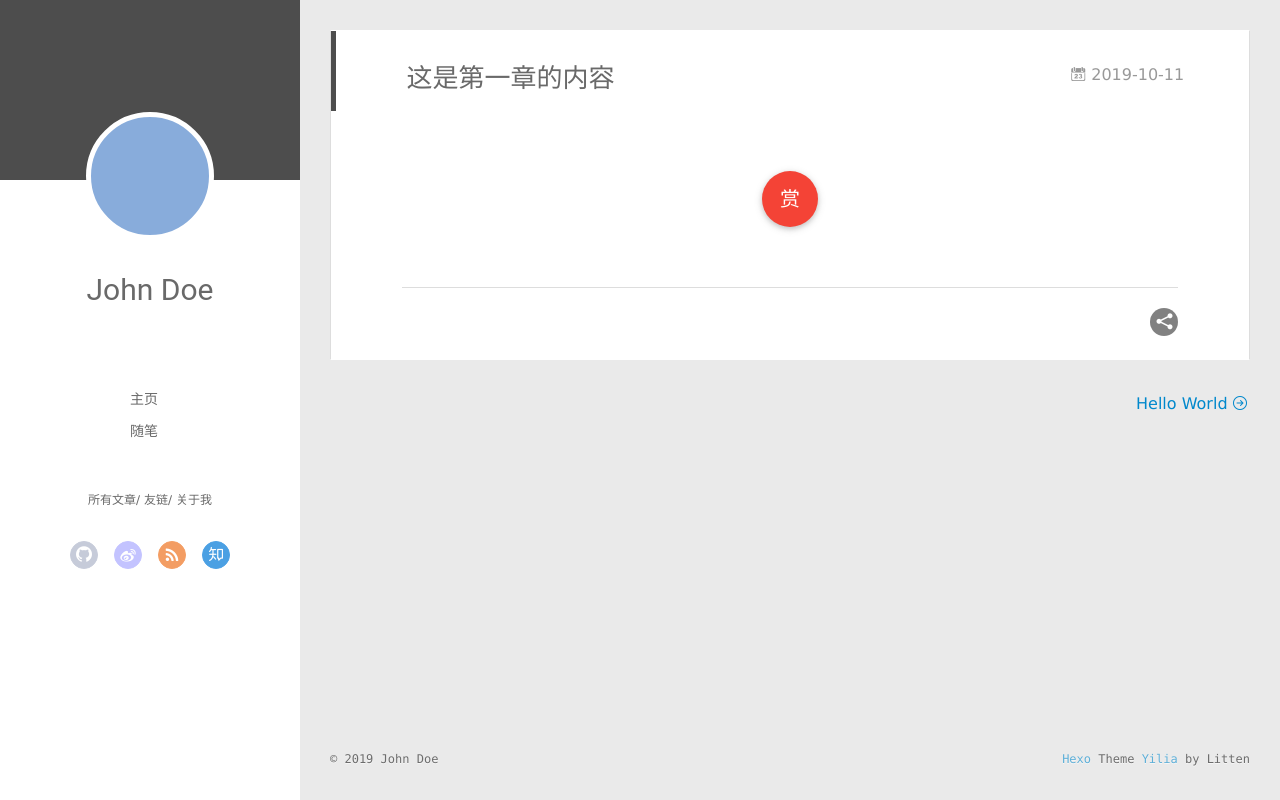
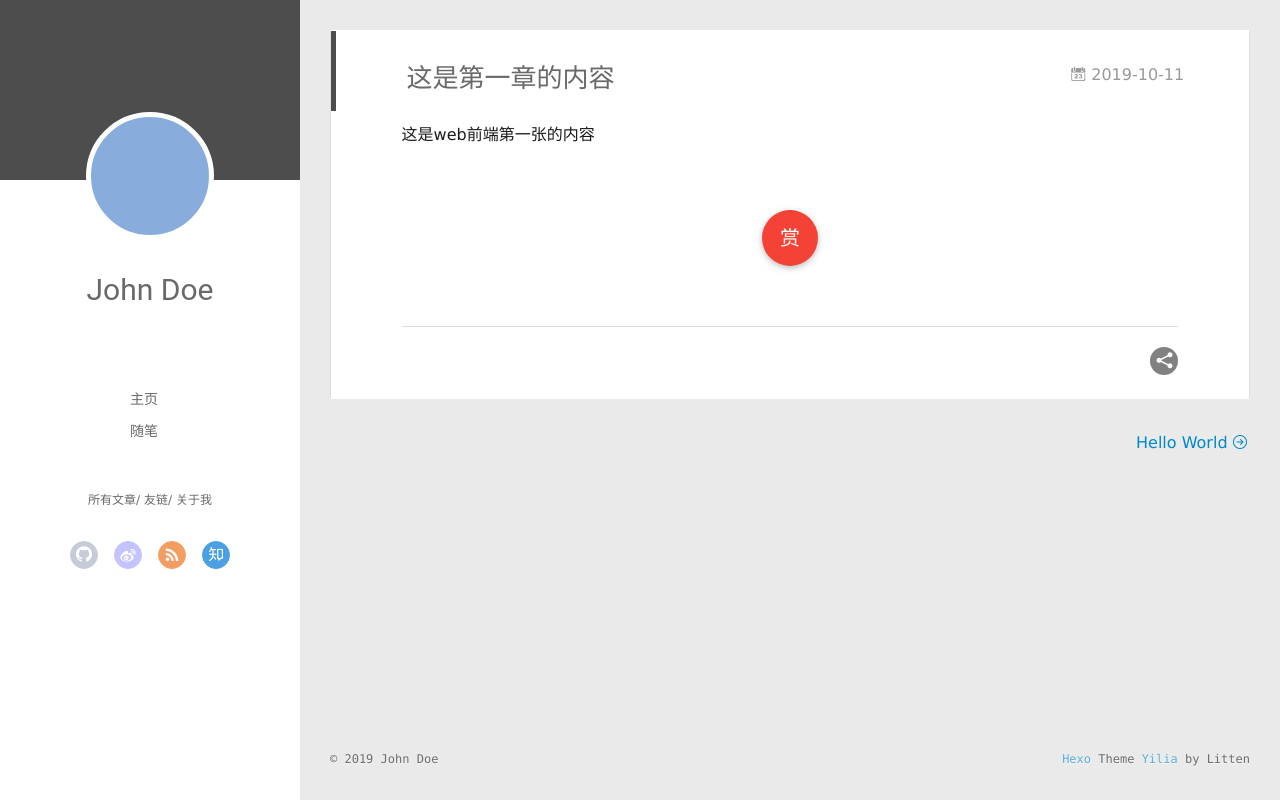
Before and after one commit to menglong494/menglong494.github.io, a plain HTML site: page 2019/10/11/这是第一章的内容/index.html in a window 1280 px wide. Drawn offline with Linux system fonts and the light colour scheme; no server answers.

Commit message:
“update”

```diff
--- a/2019/10/11/这是第一章的内容/index.html
+++ b/2019/10/11/这是第一章的内容/index.html
@@ -8,14 +8,17 @@
   <link rel="dns-prefetch" href="http://yoursite.com">
   <title>这是第一章的内容 | Hexo</title>
   <meta name="viewport" content="width=device-width, initial-scale=1, maximum-scale=1">
-  <meta property="og:type" content="article">
+  <meta name="description" content="这是web前端第一张的内容">
+<meta property="og:type" content="article">
 <meta property="og:title" content="这是第一章的内容">
 <meta property="og:url" content="http://yoursite.com/2019/10/11/这是第一章的内容/index.html">
 <meta property="og:site_name" content="Hexo">
+<meta property="og:description" content="这是web前端第一张的内容">
 <meta property="og:locale" content="en">
-<meta property="og:updated_time" content="2019-10-11T06:07:45.053Z">
+<meta property="og:updated_time" content="2019-10-12T05:50:30.508Z">
 <meta name="twitter:card" content="summary">
 <meta name="twitter:title" content="这是第一章的内容">
+<meta name="twitter:description" content="这是web前端第一张的内容">
 
     <link rel="alternative" href="/atom.xml" title="Hexo" type="application/atom+xml">
 
@@ -171,6 +174,7 @@
 
     <div class="article-entry" itemprop="articleBody">
 
+        <p>这是web前端第一张的内容</p>
 
 
 
```
Also changed, not shown: index.html (+1 -0 lines).
